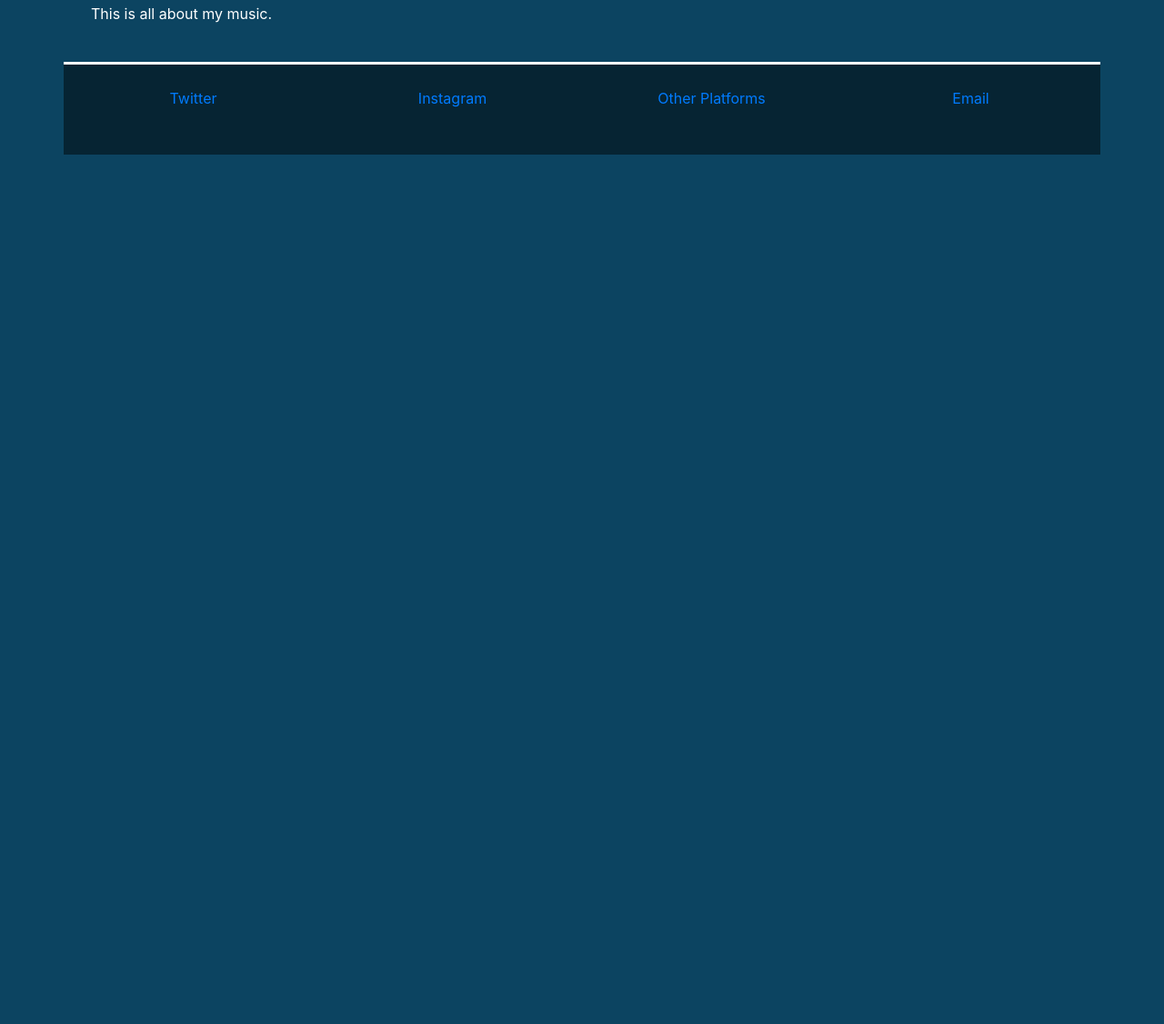
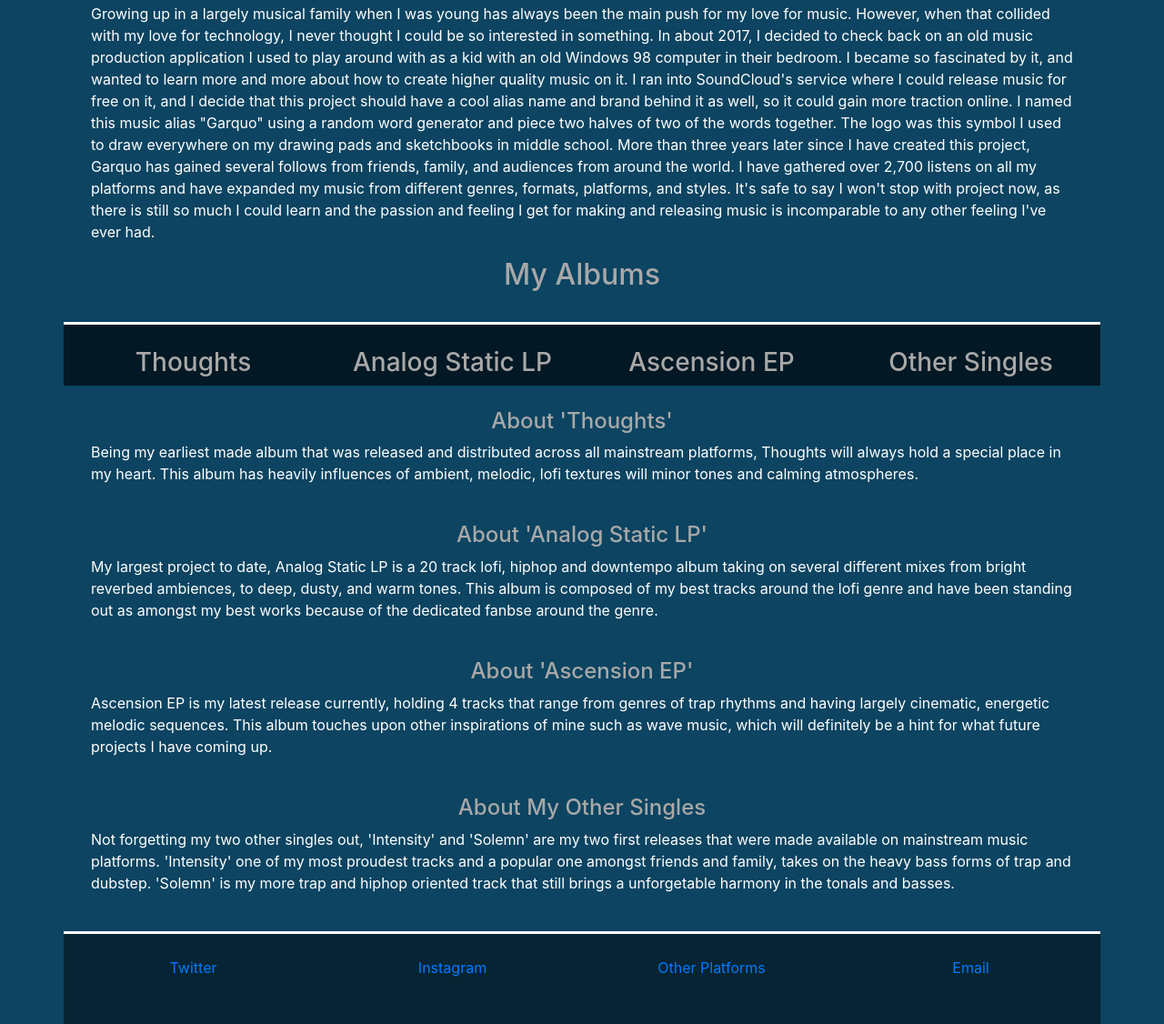
Before and after one commit to GarntMangutter/Portfolio-Website, a plain HTML site: page musicpage.html in a window 1280 px wide. Shown: the part 335-1461 px from the top of the page at 91% size. Before the commit the page ends 800 px from the top, so only its background shows below. Drawn offline with nearby package versions, Linux system fonts and the light colour scheme.

Commit message:
Writing Music Entries, Styling Them, and Adding a Resume Viewer

```diff
--- a/musicpage.html
+++ b/musicpage.html
@@ -47,7 +47,45 @@
     </div>
 
     <h2>About Music</h2>
-    <p id="basicpara1">This is all about my music.</p>
+    <p id="basicpara1">Growing up in a largely musical family when I was young has always been the main push for my love for music. However, when that collided with my love for technology, I never thought I could be so interested in something. In about 2017, I decided to check back on an old music production application I used to play around with as a kid with an old Windows 98 computer in their bedroom. I became so fascinated by it, and wanted to learn more and more about how to create higher quality music on it. I ran into SoundCloud's service where I could release music for free on it, and I decide that this project should have a cool alias name and brand behind it as well, so it could gain more traction online. I named this music alias "Garquo" using a random word generator and piece two halves of two of the words together. The logo was this symbol I used to draw everywhere on my drawing pads and sketchbooks in middle school. More than three years later since I have created this project, Garquo has gained several follows from friends, family, and audiences from around the world. I have gathered over 2,700 listens on all my platforms and have expanded my music from different genres, formats, platforms, and styles. It's safe to say I won't stop with project now, as there is still so much I could learn and the passion and feeling I get for making and releasing music is incomparable to any other feeling I've ever had.</p>
+
+    <h2>My Albums</h2>
+
+    <div class="container" id="slickborder">
+    </div>
+
+    <div class="container">
+        <div class="row" id="gridwithpadding">
+            <div class="col-sm">
+              <h3 id="musicheading">Thoughts</h3>
+            </div>
+            <div class="col-sm">
+              <h3 id="musicheading">Analog Static LP</h3>
+            </div>
+            <div class="col-sm">
+              <h3 id="musicheading">Ascension EP</h3>
+            </div>
+            <div class="col-sm">
+              <h3 id="musicheading">Other Singles</h3>
+            </div>
+        </div>
+    </div>
+
+    <h4 id="musicheading2">About 'Thoughts'</h4>
+
+    <p id="basicpara1">Being my earliest made album that was released and distributed across all mainstream platforms, Thoughts will always hold a special place in my heart. This album has heavily influences of ambient, melodic, lofi textures will minor tones and calming atmospheres.</p>
+
+    <h4 id="musicheading2">About 'Analog Static LP'</h4>
+
+    <p id="basicpara1">My largest project to date, Analog Static LP is a 20 track lofi, hiphop and downtempo album taking on several different mixes from bright reverbed ambiences, to deep, dusty, and warm tones. This album is composed of my best tracks around the lofi genre and have been standing out as amongst my best works because of the dedicated fanbse around the genre.</p>
+
+    <h4 id="musicheading2">About 'Ascension EP'</h4>
+
+    <p id="basicpara1">Ascension EP is my latest release currently, holding 4 tracks that range from genres of trap rhythms and having largely cinematic, energetic melodic sequences. This album touches upon other inspirations of mine such as wave music, which will definitely be a hint for what future projects I have coming up.</p>
+
+    <h4 id="musicheading2">About My Other Singles</h4>
+
+    <p id="basicpara1">Not forgetting my two other singles out, 'Intensity' and 'Solemn' are my two first releases that were made available on mainstream music platforms. 'Intensity' one of my most proudest tracks and a popular one amongst friends and family, takes on the heavy bass forms of trap and dubstep. 'Solemn' is my more trap and hiphop oriented track that still brings a unforgetable harmony in the tonals and basses.</p>
 
     <div class="container" id="slickborder">
     </div>
--- a/styles.css
+++ b/styles.css
@@ -30,6 +30,18 @@ a:hover {
     text-align: left;
 }
 
+#musicheading {
+    color: #a8a8a8;
+    text-align: center;
+}
+
+#musicheading2 {
+    color: #a8a8a8;
+    padding-top: 25px;
+    text-align:center;
+
+}
+
 #codetitle {
     color: #a8a8a8;
     padding-top: 25px;
@@ -60,3 +72,8 @@ a:hover {
     padding-top: 25px;
     padding-bottom: 50px;
 }
+
+#gridwithpadding {
+    background-color: #021824;
+    padding-top: 25px;
+}
```
Also changed, not shown: portfolio.html (+2 -0 lines), 1 other file.
